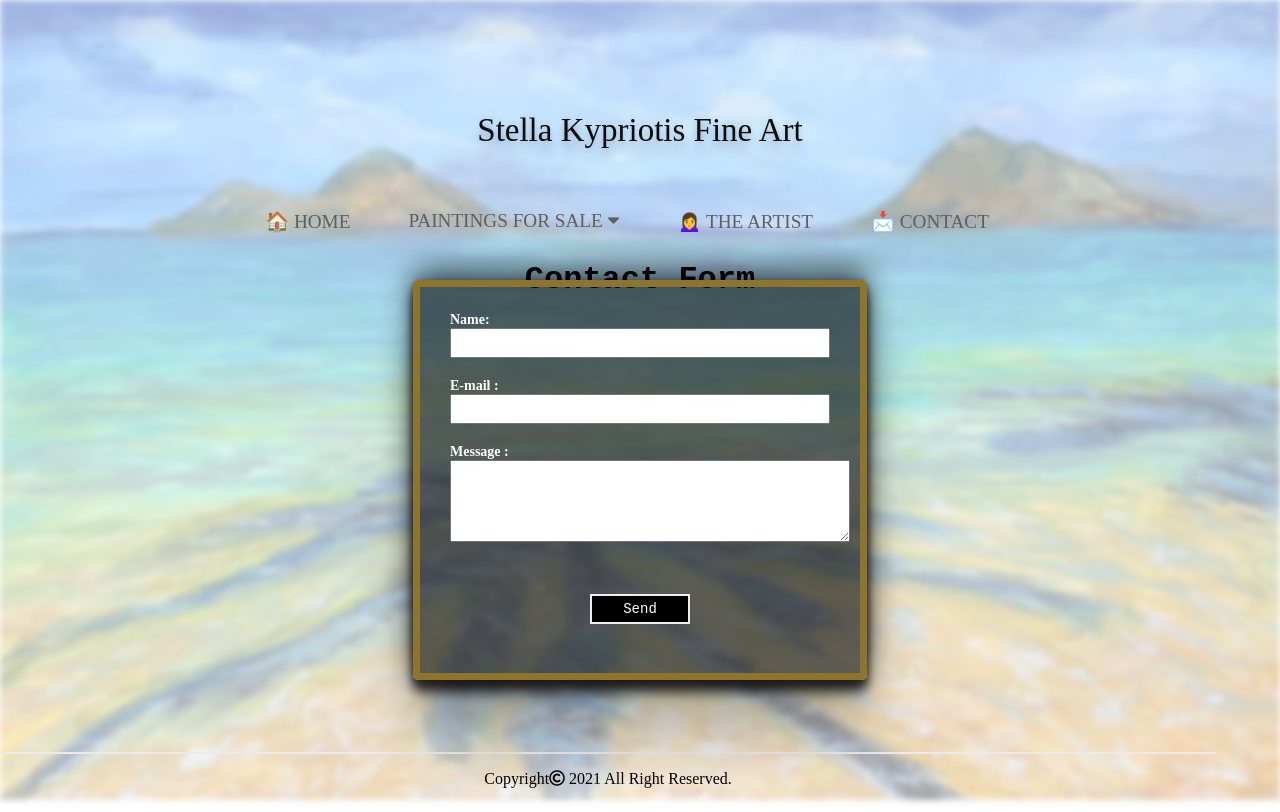
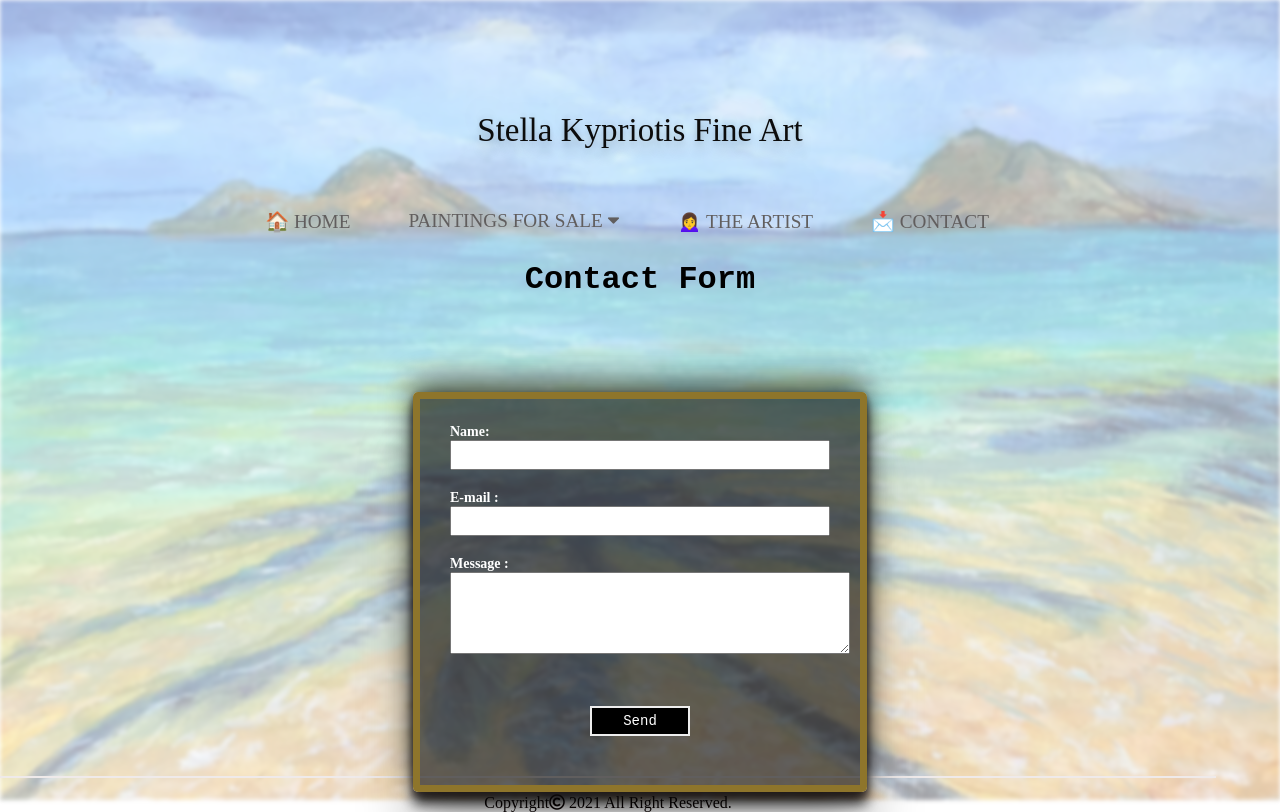
Before and after one commit to Amutha37/stella-art-react, a React (Create React App) app: page /contact in a window 1280 px wide. Built offline with nearby package versions, Linux system fonts and the light colour scheme.

Commit message:
change copyright position

```diff
--- a/src/components/pages/contact/contact.css
+++ b/src/components/pages/contact/contact.css
@@ -1,7 +1,7 @@
 /* .maincontainer {
   margin-top: 5rem;
   display: flex;
-  text-align: center;
+  text-align: czenter;
   justify-content: center; */
 /* } */
 .maincontainer::after {
@@ -23,18 +23,18 @@
   position: absolute;
   z-index: -1;
   height: 100%;
-  filter: blur(8px);
-  -webkit-filter: blur(3px);
+  filter: blur(2px);
+  -webkit-filter: blur(2px);
 }
 .contact-form1 h1 {
   text-align: center;
   position: abosolute;
-  top: 35;
+  top: 39;
   left: 50%;
 }
 
 .contact-form {
-  margin-top: 5rem;
+  margin-top: 12rem;
   display: flex;
   justify-items: center;
   background-color: rgb(0, 0, 0); /* Fallback color */
@@ -107,7 +107,7 @@ textarea {
 .copyright {
   text-align: center;
   position: absolute;
-  top: 82%;
+  top: 85%;
 }
 /* Media screen */
 @media screen and (max-width: 768px) {
@@ -119,4 +119,7 @@ textarea {
     display: block;
     width: 300px;
   }
+  .copyright {
+    top: 75%;
+  }
 }
```
